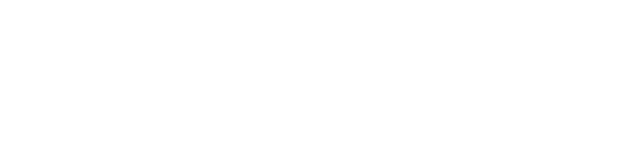
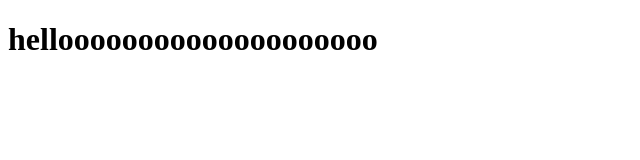
Before and after one commit to phoebeyang18/phoebeyang18.github.oi, a plain HTML site: page index.html in a window 1280 px wide. Shown: the whole page, without its empty margins (0-640 px from the left). Drawn offline with Linux system fonts and the light colour scheme.

Commit message:
intial com

```diff
--- a/index.html
+++ b/index.html
@@ -7,6 +7,6 @@
     <title>Document</title>
 </head>
 <body>
-
+    <h1>helloooooooooooooooooooo</h1>
 </body>
 </html>
```
